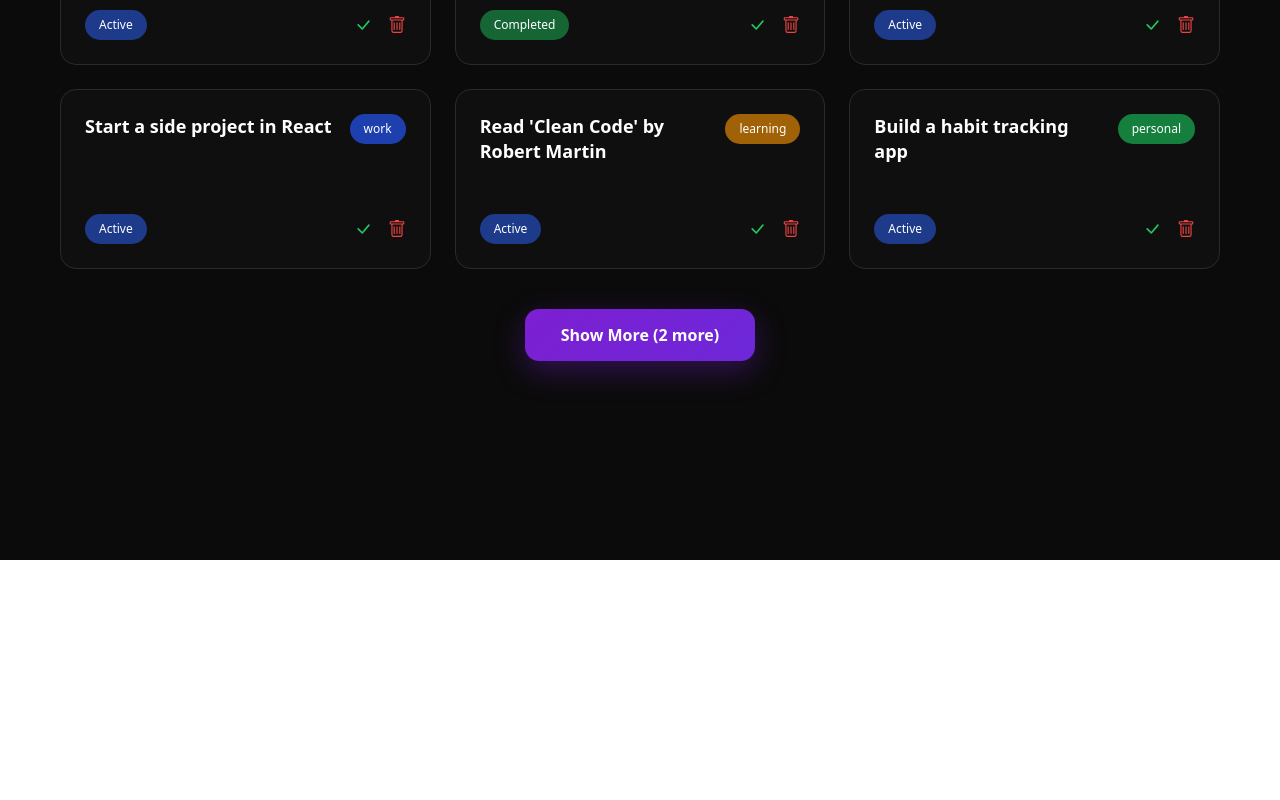
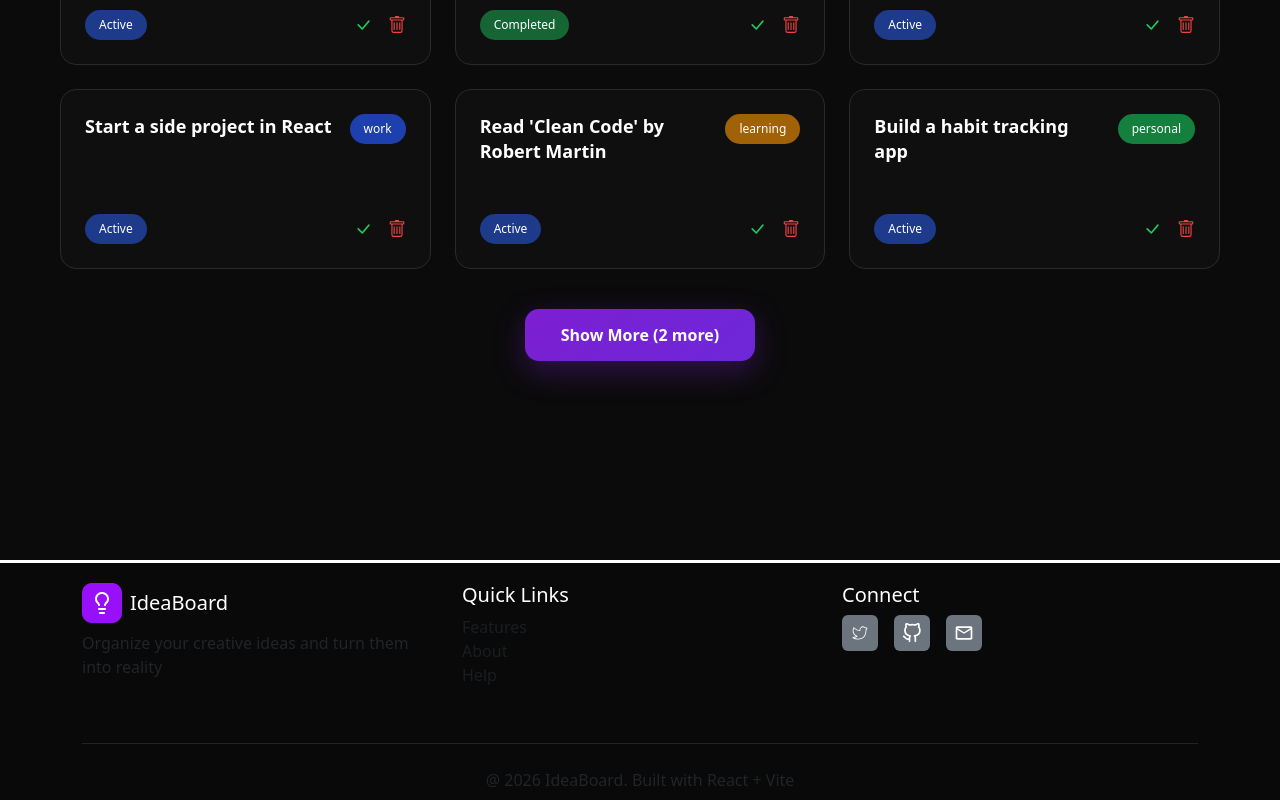
Before and after one commit to Faten01alsafadi/idea-board-team, a React (Vite) app: page /landing in a window 1280 px wide. Shown: the part 1906-2706 px from the top of the page. Before the commit the page ends 2466 px from the top, so only its background shows below. Built offline with nearby package versions, Linux system fonts and the light colour scheme.

Commit message:
colflicts

```diff
--- a/src/pages/Landing/Landing.jsx
+++ b/src/pages/Landing/Landing.jsx
@@ -5,6 +5,7 @@ import NavBar from '../../sections/NavBar/NavBar'
 import Hero from '../../sections/Component/Hero/Hero'
 import IdeaForm  from '../../sections/IdeaForm/IdeaForm'
 import CardContainer from '../../sections/CardContainer/CardContainer'
+import Footer from '../../sections/Footer/Footer'
 function Landing() {
   return (
     // استدعو اقسامكن هون بدل بال
@@ -20,6 +21,7 @@ function Landing() {
 />
 <IdeaForm/>
 <CardContainer/>
+<Footer/>
        {/* <SignIn/>
        <SignUp/> */}
         {/* مثال */}
```
